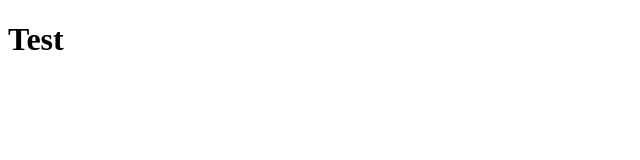
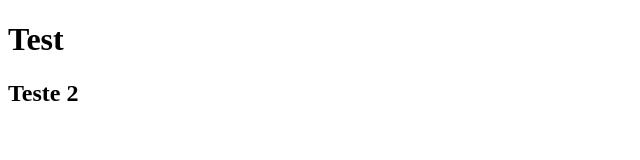
Before and after one commit to Gabriel-Goettenauer/Gabriel, a plain HTML site: page index.html in a window 1280 px wide. Shown: the whole page, without its empty margins (0-640 px from the left). Drawn offline with Linux system fonts and the light colour scheme.

Commit message:
acrescimo do h2, linha 13

```diff
--- a/index.html
+++ b/index.html
@@ -9,5 +9,9 @@
     <h1>
         Test
     </h1>
+
+    <h2>
+        Teste 2
+    </h2>
 </body>
 </html>
```
